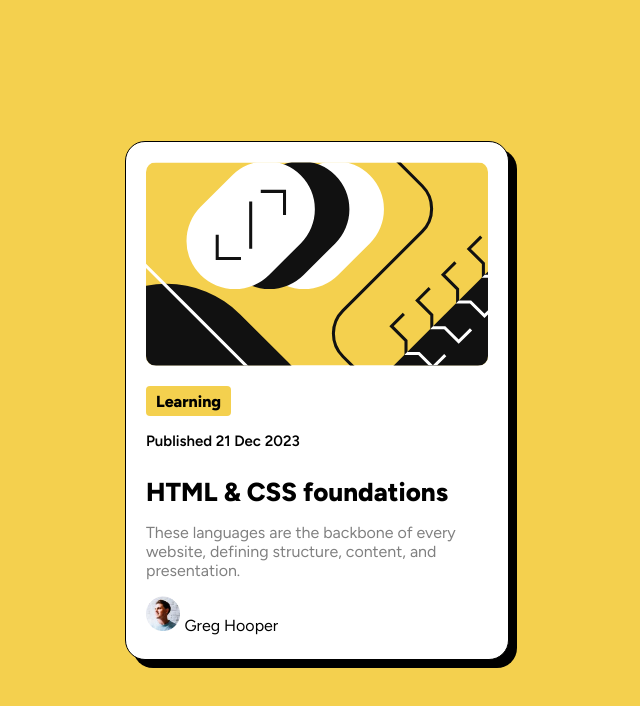
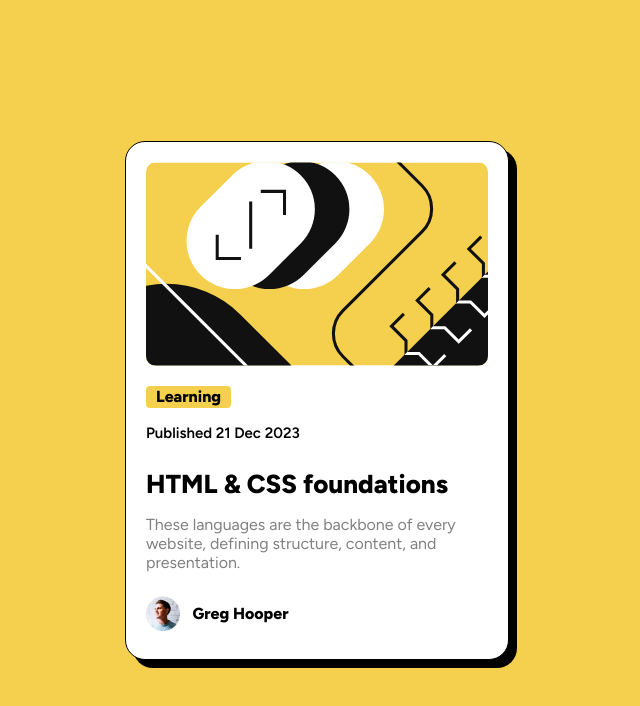
Before and after one commit to DakkarAlezzy/Blog-preview-card, a plain HTML site: page index.html in a window 1280 px wide. Shown: the whole page, without its empty margins (323-963 px from the left). Drawn offline with Linux system fonts and the light colour scheme.

Commit message:
Finnished

```diff
--- a/index.html
+++ b/index.html
@@ -23,15 +23,14 @@
     <img
     src="assets/images/illustration-article.svg"
     alt="illustration-article"
-    class="img";
+    class="img"
     >
-
 
     <p class="learning"><span>Learning</span></p>
 
     <p class="published">Published 21 Dec 2023</p>
 
-    <p class="htmllink">HTML & CSS foundations</p>
+    <a href="#" class="link"><p class="htmllink">HTML & CSS foundations</p></a>
 
     <p class="tekst">
     These languages are the backbone of every website, defining structure, content, and presentation.
@@ -41,7 +40,8 @@
       src="assets/images/image-avatar.webp"
       alt="avatar"
       class="avatar">
-      Greg Hooper</div>
+      <p>Greg Hooper</p>
+    </div>
 
 </div>
 
--- a/style.css
+++ b/style.css
@@ -50,7 +50,15 @@ img{
     font-weight: 800;
     font-size: 26px;
     margin-bottom: 5px;
+}
 
+.link{
+    text-decoration: none;
+    color: black;
+}
+
+.link:hover{
+    color: hsl(47, 88%, 63%);
 }
 
 .tekst{
@@ -63,8 +71,11 @@ img{
 }
 
 .avatarContainer{
+display: flex;
+align-items: center;
+}
 
-
-
-
+.avatarContainer p{
+   margin-left: 12px;
+   font-weight: 800;
 }
```
